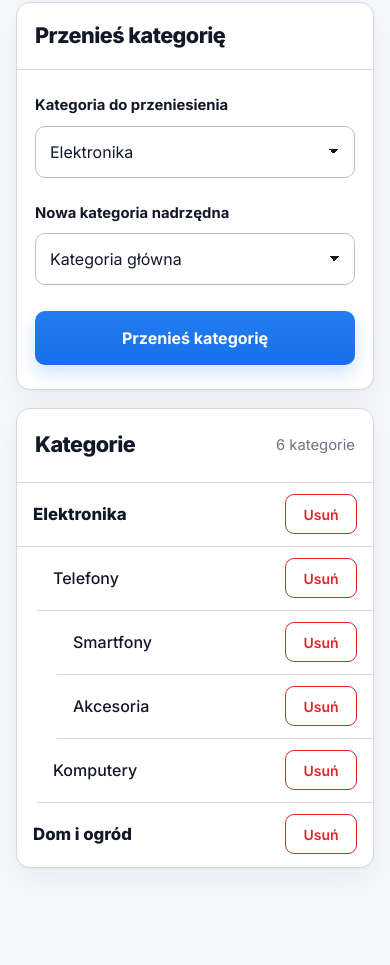
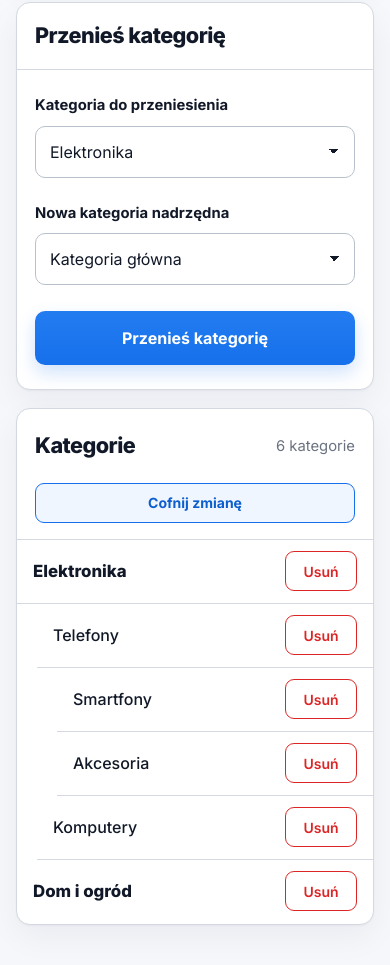
Before and after one commit to AcePeQ/Master.dev-mini-projects, a plain HTML site: page shop-category-editor/index.html in a window 390 px wide. Shown: the part 499-1464 px from the top of the page. Before the commit the page ends 1423 px from the top, so only its background shows below. Drawn offline with Linux system fonts and the light colour scheme.

Commit message:
feat: add undo button to category management header and enhance styling

```diff
--- a/shop-category-editor/index.html
+++ b/shop-category-editor/index.html
@@ -62,6 +62,7 @@
         <div class="category-content">
           <div class="category-content__header">
             <h2>Kategorie</h2>
+            <button type="button" class="undo-button" data-action="undo">Cofnij zmianę</button>
             <p id="category-count" aria-live="polite">6 kategorii</p>
           </div>
 
--- a/shop-category-editor/style.css
+++ b/shop-category-editor/style.css
@@ -87,6 +87,7 @@ select {
   background-color: var(--color-surface);
   box-shadow: var(--shadow-panel);
 }
+
 
 .editor-form__wrapper>h2,
 .category-content__header>h2 {
@@ -218,8 +219,11 @@ select {
 
 .category-content__header {
   display: grid;
-  grid-template-columns: minmax(0, 1fr) auto;
+  grid-template-columns: minmax(0, 1fr) auto auto;
   align-items: center;
+  column-gap: 14px;
+  min-block-size: 74px;
+  border-block-end: 1px solid var(--color-border);
 }
 
 .category-content__header>h2,
@@ -227,7 +231,6 @@ select {
   min-block-size: 74px;
   display: flex;
   align-items: center;
-  border-block-end: 1px solid var(--color-border);
   padding-block: 18px;
 }
 
@@ -238,9 +241,57 @@ select {
 #category-count {
   justify-content: flex-end;
   color: var(--color-muted);
-  padding-inline: 18px 24px;
+  padding-inline: 4px 24px;
   font-size: 1.1rem;
   white-space: nowrap;
+}
+
+.category-content__header>.undo-button {
+  display: inline-flex;
+  align-items: center;
+  justify-content: center;
+  min-block-size: 40px;
+  border: 1px solid var(--color-primary);
+  border-radius: 9px;
+  color: var(--color-primary-hover);
+  background-color: #eff6ff;
+  padding: 8px 14px;
+  font-size: 0.875rem;
+  font-weight: 700;
+  white-space: nowrap;
+  transition:
+    color 150ms ease,
+    background-color 150ms ease,
+    border-color 150ms ease,
+    box-shadow 150ms ease,
+    transform 150ms ease;
+}
+
+.category-content__header>.undo-button:hover {
+  color: #ffffff;
+  background-color: var(--color-primary);
+  box-shadow: 0 6px 14px rgba(22, 112, 235, 0.18);
+  transform: translateY(-1px);
+}
+
+.category-content__header>.undo-button:active {
+  box-shadow: none;
+  transform: translateY(0);
+}
+
+.category-content__header>.undo-button:focus-visible {
+  outline: 3px solid var(--color-primary-focus);
+  outline-offset: 3px;
+}
+
+.category-content__header>.undo-button:disabled {
+  border-color: var(--color-border-strong);
+  color: var(--color-muted);
+  background-color: #f1f3f6;
+  box-shadow: none;
+  cursor: not-allowed;
+  opacity: 0.7;
+  transform: none;
 }
 
 .parent-list,
@@ -388,12 +439,28 @@ select {
   }
 
   .category-content__header>h2 {
+    grid-column: 1;
+    grid-row: 1;
     padding-inline-start: 18px;
   }
 
   #category-count {
+    grid-column: 2;
+    grid-row: 1;
     padding-inline: 12px 18px;
     font-size: 0.925rem;
+  }
+
+  .category-content__header {
+    grid-template-columns: minmax(0, 1fr) auto;
+    column-gap: 0;
+  }
+
+  .category-content__header>.undo-button {
+    grid-column: 1 / -1;
+    grid-row: 2;
+    justify-self: stretch;
+    margin: 0 18px 16px;
   }
 
   .list-item__wrapper,
@@ -418,6 +485,7 @@ select {
   .form-row input,
   .form-row select,
   .category-form>button[type="submit"],
+  .category-content__header>.undo-button,
   .category-content .delete-button,
   .category-content [data-action="delete"] {
     transition: none;
```
